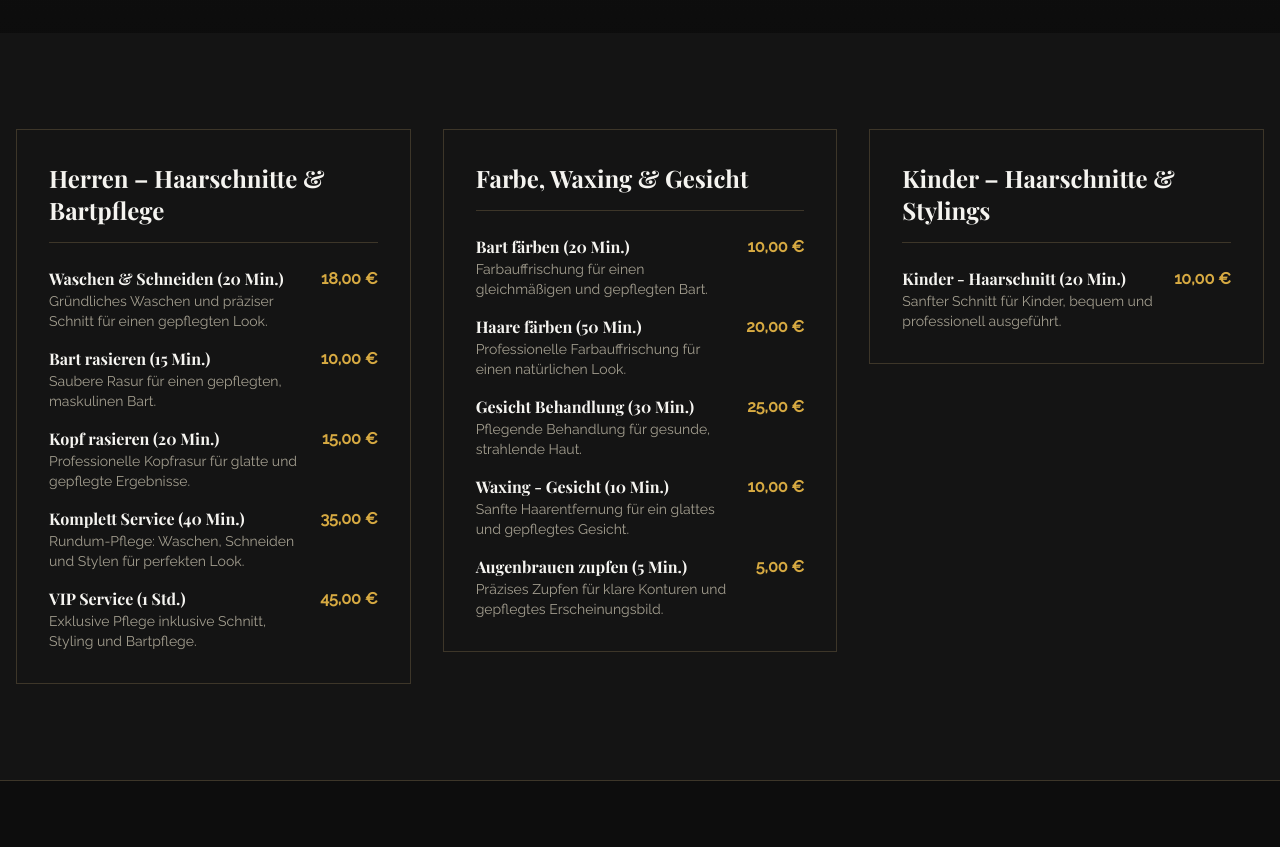
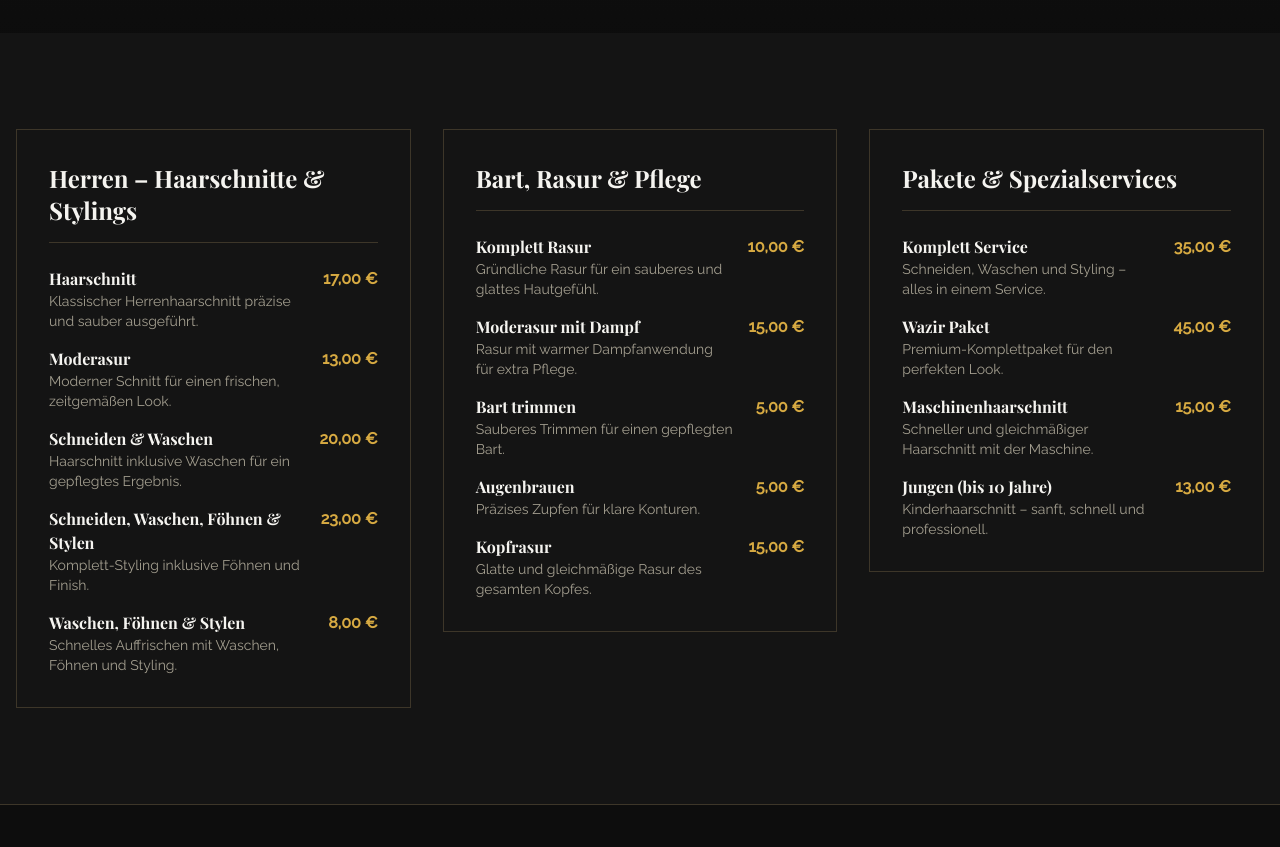
Before and after one commit to markkoehler-cyber/wazirbarbershop-demo, a React (Vite) app: page /preise in a window 1280 px wide. Shown: the part 480-1327 px from the top of the page. Built offline with nearby package versions, Linux system fonts and the light colour scheme.

Commit message:
Update Prices.tsx

```diff
--- a/src/pages/Prices.tsx
+++ b/src/pages/Prices.tsx
@@ -7,76 +7,92 @@ import { ChevronRight } from 'lucide-react';
 
 const priceCategories = [
   {
-    title: 'Herren – Haarschnitte & Bartpflege',
+    title: 'Herren – Haarschnitte & Stylings',
     items: [
       {
-        name: 'Waschen & Schneiden (20 Min.)',
-        price: '18,00 €',
-        description: 'Gründliches Waschen und präziser Schnitt für einen gepflegten Look.',
+        name: 'Haarschnitt',
+        price: '17,00 €',
+        description: 'Klassischer Herrenhaarschnitt präzise und sauber ausgeführt.',
       },
       {
-        name: 'Bart rasieren (15 Min.)',
-        price: '10,00 €',
-        description: 'Saubere Rasur für einen gepflegten, maskulinen Bart.',
+        name: 'Moderasur',
+        price: '13,00 €',
+        description: 'Moderner Schnitt für einen frischen, zeitgemäßen Look.',
       },
       {
-        name: 'Kopf rasieren (20 Min.)',
-        price: '15,00 €',
-        description: 'Professionelle Kopfrasur für glatte und gepflegte Ergebnisse.',
+        name: 'Schneiden & Waschen',
+        price: '20,00 €',
+        description: 'Haarschnitt inklusive Waschen für ein gepflegtes Ergebnis.',
       },
       {
-        name: 'Komplett Service (40 Min.)',
-        price: '35,00 €',
-        description: 'Rundum-Pflege: Waschen, Schneiden und Stylen für perfekten Look.',
+        name: 'Schneiden, Waschen, Föhnen & Stylen',
+        price: '23,00 €',
+        description: 'Komplett-Styling inklusive Föhnen und Finish.',
       },
       {
-        name: 'VIP Service (1 Std.)',
-        price: '45,00 €',
-        description: 'Exklusive Pflege inklusive Schnitt, Styling und Bartpflege.',
+        name: 'Waschen, Föhnen & Stylen',
+        price: '8,00 €',
+        description: 'Schnelles Auffrischen mit Waschen, Föhnen und Styling.',
       },
     ],
   },
   {
-    title: 'Farbe, Waxing & Gesicht',
+    title: 'Bart, Rasur & Pflege',
     items: [
       {
-        name: 'Bart färben (20 Min.)',
+        name: 'Komplett Rasur',
         price: '10,00 €',
-        description: 'Farbauffrischung für einen gleichmäßigen und gepflegten Bart.',
+        description: 'Gründliche Rasur für ein sauberes und glattes Hautgefühl.',
       },
       {
-        name: 'Haare färben (50 Min.)',
-        price: '20,00 €',
-        description: 'Professionelle Farbauffrischung für einen natürlichen Look.',
+        name: 'Moderasur mit Dampf',
+        price: '15,00 €',
+        description: 'Rasur mit warmer Dampfanwendung für extra Pflege.',
       },
       {
-        name: 'Gesicht Behandlung (30 Min.)',
-        price: '25,00 €',
-        description: 'Pflegende Behandlung für gesunde, strahlende Haut.',
+        name: 'Bart trimmen',
+        price: '5,00 €',
+        description: 'Sauberes Trimmen für einen gepflegten Bart.',
       },
       {
-        name: 'Waxing - Gesicht (10 Min.)',
-        price: '10,00 €',
-        description: 'Sanfte Haarentfernung für ein glattes und gepflegtes Gesicht.',
+        name: 'Augenbrauen',
+        price: '5,00 €',
+        description: 'Präzises Zupfen für klare Konturen.',
       },
       {
-        name: 'Augenbrauen zupfen (5 Min.)',
-        price: '5,00 €',
-        description: 'Präzises Zupfen für klare Konturen und gepflegtes Erscheinungsbild.',
+        name: 'Kopfrasur',
+        price: '15,00 €',
+        description: 'Glatte und gleichmäßige Rasur des gesamten Kopfes.',
       },
     ],
   },
   {
-    title: 'Kinder – Haarschnitte & Stylings',
+    title: 'Pakete & Spezialservices',
     items: [
       {
-        name: 'Kinder - Haarschnitt (20 Min.)',
-        price: '10,00 €',
-        description: 'Sanfter Schnitt für Kinder, bequem und professionell ausgeführt.',
+        name: 'Komplett Service',
+        price: '35,00 €',
+        description: 'Schneiden, Waschen und Styling – alles in einem Service.',
+      },
+      {
+        name: 'Wazir Paket',
+        price: '45,00 €',
+        description: 'Premium-Komplettpaket für den perfekten Look.',
+      },
+      {
+        name: 'Maschinenhaarschnitt',
+        price: '15,00 €',
+        description: 'Schneller und gleichmäßiger Haarschnitt mit der Maschine.',
+      },
+      {
+        name: 'Jungen (bis 10 Jahre)',
+        price: '13,00 €',
+        description: 'Kinderhaarschnitt – sanft, schnell und professionell.',
       },
     ],
   },
 ];
+
 
 
 const Prices = () => {
```
